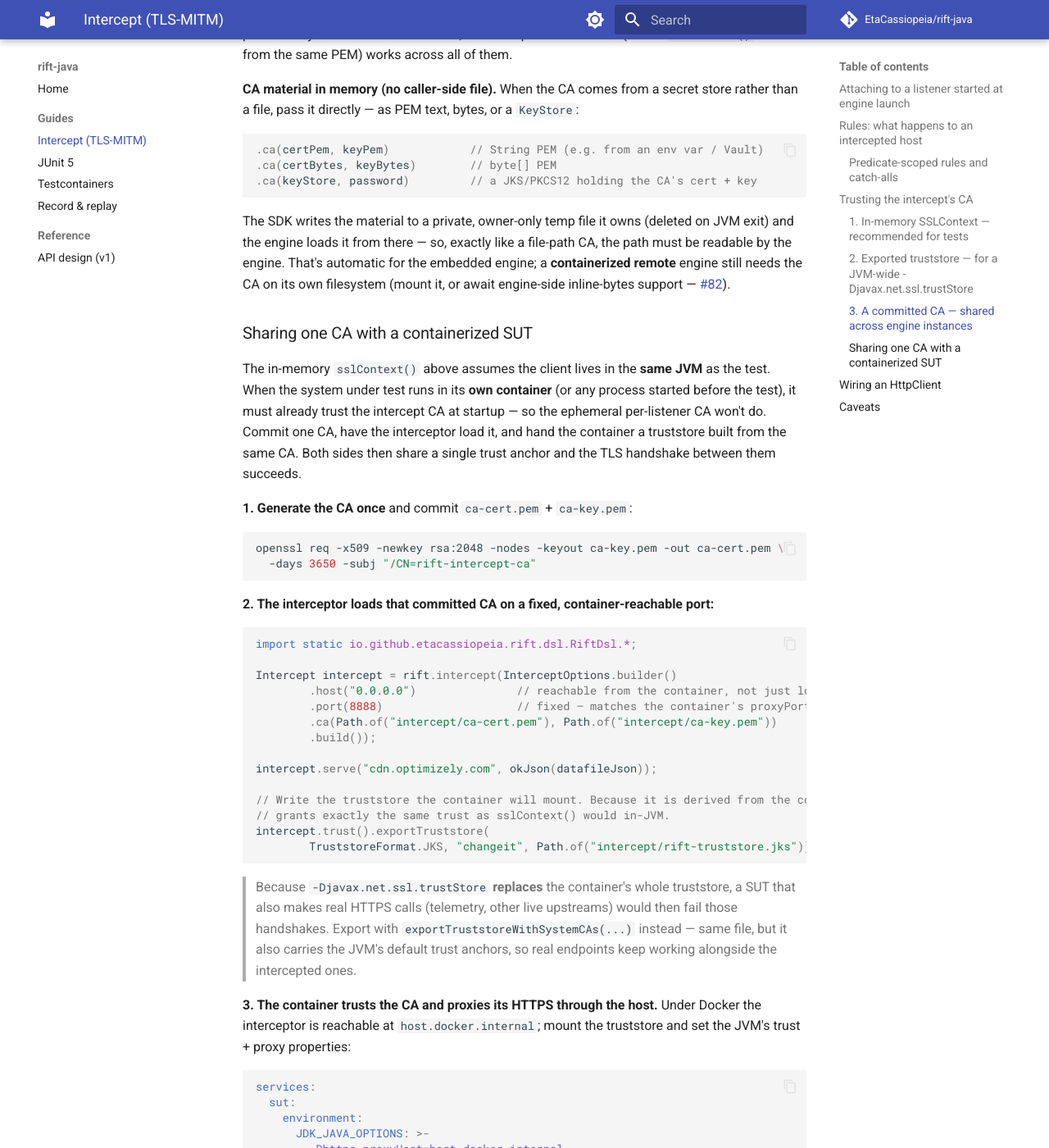
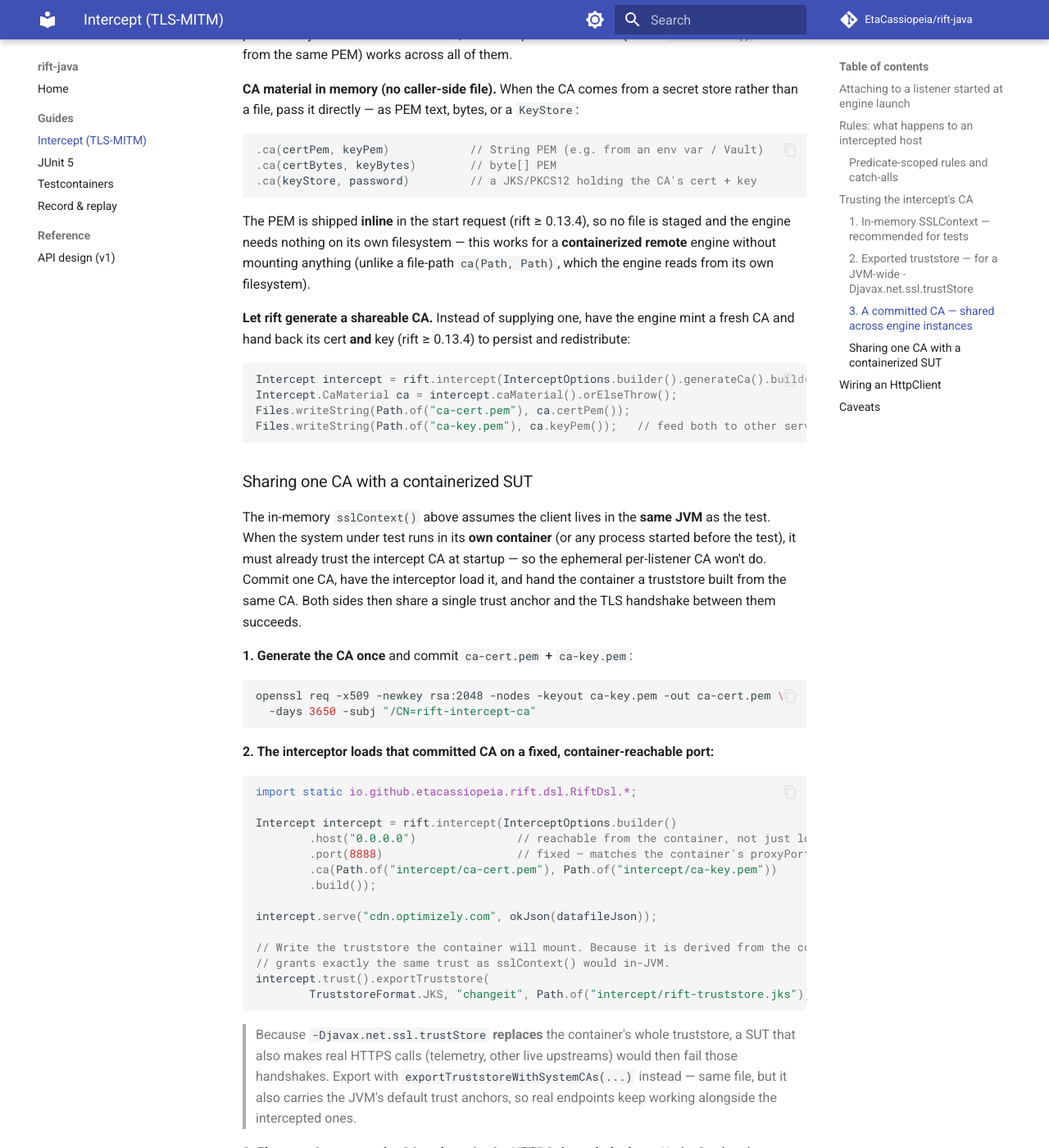
Before and after one commit to EtaCassiopeia/rift-java, an MkDocs documentation site: the page built from docs/intercept.md, in a window 1280 px wide and 1400 px high, scrolled down 3331 px. Shown: the whole window at 82% size. Built offline with MkDocs 1.6.1 and Material for MkDocs 9.7.7, drawn with Linux system fonts in a browser that asks for light colours; comment, search, counter and statistics services are not loaded; some of the changed text lies outside the part shown.

Commit message:
feat(intercept): inline CA byte-shipping + rift-generated CA (0.13.4) (#116)
Now that rift 0.13.4 (rift#593) accepts inline caCertPem/caKeyPem and a
returnCaKey generate-and-return mode on POST /intercept, complete the two
engine-gated parts of #111:

- The in-memory ca(String/byte[]/KeyStore) overloads now ship the PEM INLINE in
  the start body (dropping the temp-file staging from #82), so a containerized
  remote engine works without mounting the CA.
- InterceptOptions.builder().generateCa() has the engine mint a CA and return its
  cert AND key, retrievable via Intercept.caMaterial() to persist/redistribute a
  shareable anchor. Mutually exclusive with a supplied ca(...).

The path form ca(Path,Path) is unchanged (engine reads the files). Verified
end-to-end against the real 0.13.4 engine (InterceptE2eIT 7/7): the embedded FFI
adopts an inline CA, and generateCa returns the cert+key the engine actually uses.

Closes #111

````diff
--- a/docs/intercept.md
+++ b/docs/intercept.md
@@ -166,11 +166,20 @@ file, pass it directly — as PEM text, bytes, or a `KeyStore`:
 .ca(keyStore, password)         // a JKS/PKCS12 holding the CA's cert + key
 ```
 
-The SDK writes the material to a private, owner-only temp file it owns (deleted on JVM exit) and the
-engine loads it from there — so, exactly like a file-path CA, the path must be readable by the
-engine. That's automatic for the embedded engine; a **containerized remote** engine still needs the
-CA on its own filesystem (mount it, or await engine-side inline-bytes support —
-[#82](https://github.com/EtaCassiopeia/rift-java/issues/82)).
+The PEM is shipped **inline** in the start request (rift ≥ 0.13.4), so no file is staged and the
+engine needs nothing on its own filesystem — this works for a **containerized remote** engine
+without mounting anything (unlike a file-path `ca(Path, Path)`, which the engine reads from its own
+filesystem).
+
+**Let rift generate a shareable CA.** Instead of supplying one, have the engine mint a fresh CA and
+hand back its cert **and** key (rift ≥ 0.13.4) to persist and redistribute:
+
+```java
+Intercept intercept = rift.intercept(InterceptOptions.builder().generateCa().build());
+Intercept.CaMaterial ca = intercept.caMaterial().orElseThrow();
+Files.writeString(Path.of("ca-cert.pem"), ca.certPem());
+Files.writeString(Path.of("ca-key.pem"), ca.keyPem());   // feed both to other services / a committed CA
+```
 
 ### Sharing one CA with a containerized SUT
 
@@ -233,13 +242,11 @@ trusts the anchor up front, and the interceptor signs each intercepted leaf with
 For a non-JVM SUT, point its own trust mechanism at `ca-cert.pem` instead (e.g.
 `NODE_EXTRA_CA_CERTS`, `SSL_CERT_FILE`, or the OS trust store).
 
-> **The rift *engine* must be able to read the CA itself.** That holds for the embedded transport —
-> the engine runs inside the test JVM, so a path (or an in-memory CA's temp file, see above) is
-> ordinary and local. If you instead run rift as a **separate container** and reach it via
-> `Rift.connect(...)`, the CA is resolved *inside the rift container*, so mount it there too —
-> in-memory input doesn't change that (it still lands in a local temp file). Shipping CA bytes to a
-> containerized remote engine without a mount awaits engine-side inline support
-> ([#82](https://github.com/EtaCassiopeia/rift-java/issues/82)).
+> **A file-path CA (`ca(Path, Path)`) is read by the engine from its own filesystem** — fine for the
+> embedded engine, but a **separate rift container** reached via `Rift.connect(...)` resolves those
+> paths *inside the container*, so mount the CA there. To avoid the mount entirely, pass the CA
+> **in memory** (`ca(String/byte[]/KeyStore)`, shipped inline, rift ≥ 0.13.4) or have rift
+> **generate** one (`generateCa()`) — neither needs anything on the engine's filesystem.
 
 ## Wiring an `HttpClient`
 
````
Also changed, not shown: docs/design/sdk-api.md (+5 -4 lines), 5 other files.
